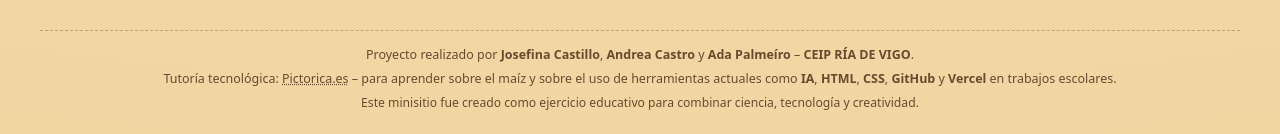
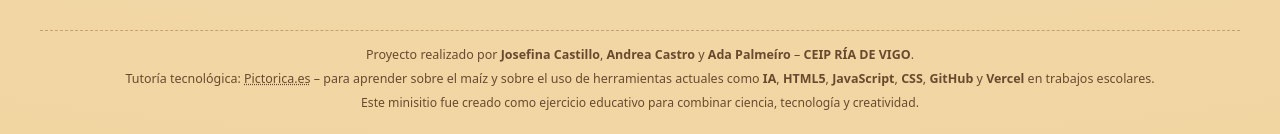
Before and after one commit to Pictorica/maiz-educativo, a plain HTML site: page index.html in a window 1280 px wide. Shown: the part 4354-4488 px from the top of the page. Drawn offline with Linux system fonts and the light colour scheme.

Commit message:
Update technologies listed in credits section

```diff
--- a/index.html
+++ b/index.html
@@ -712,7 +712,7 @@
       Tutoría tecnológica:
       <a href="https://pictorica.es" target="_blank" rel="noopener noreferrer">Pictorica.es</a>
       – para aprender sobre el maíz y sobre el uso de herramientas actuales como
-      <strong>IA</strong>, <strong>HTML</strong>, <strong>CSS</strong>, <strong>GitHub</strong> y
+      <strong>IA</strong>, <strong>HTML5</strong>, <strong>JavaScript</strong>, <strong>CSS</strong>, <strong>GitHub</strong> y
       <strong>Vercel</strong> en trabajos escolares.
     </div>
     <div class="tools-line">
```
